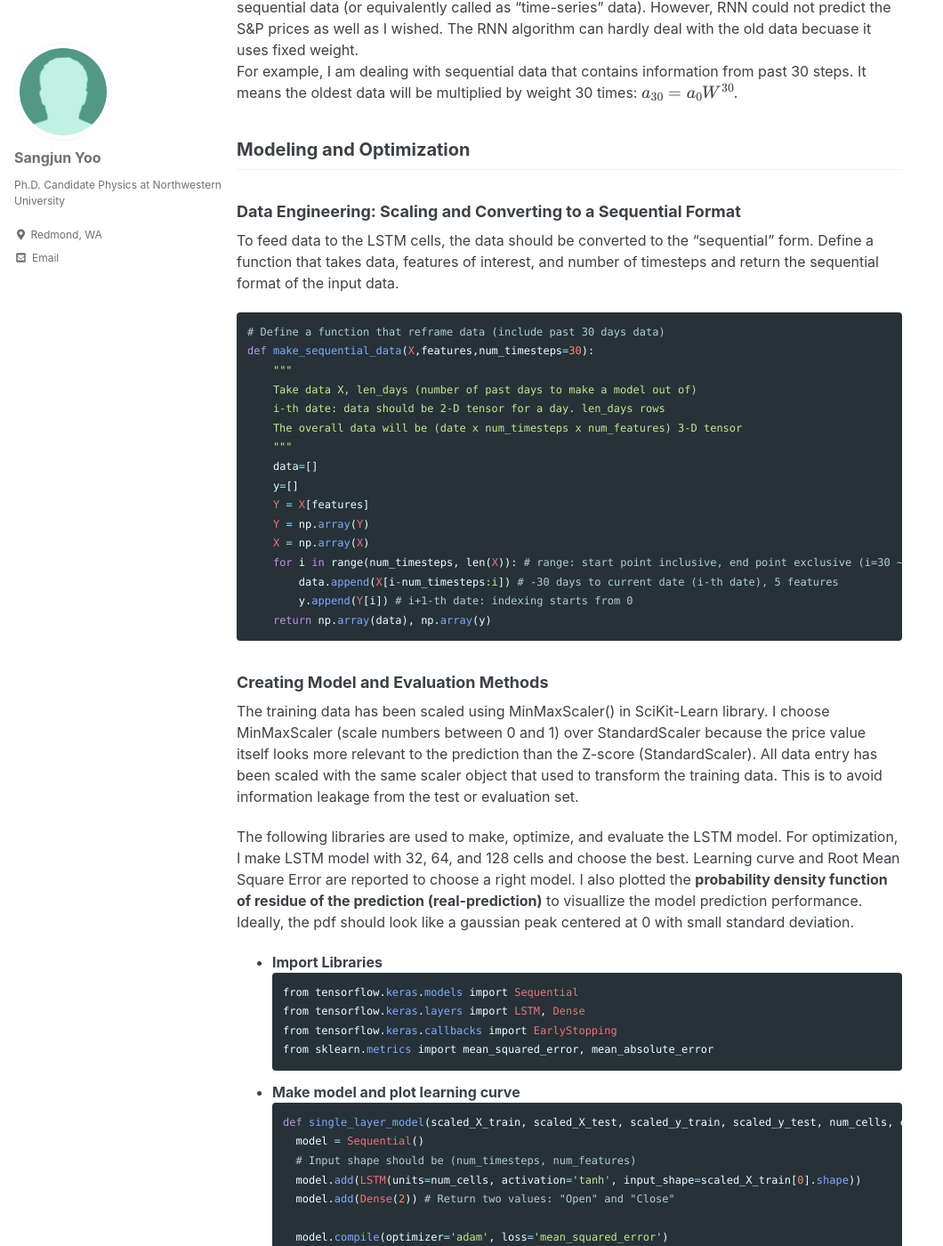
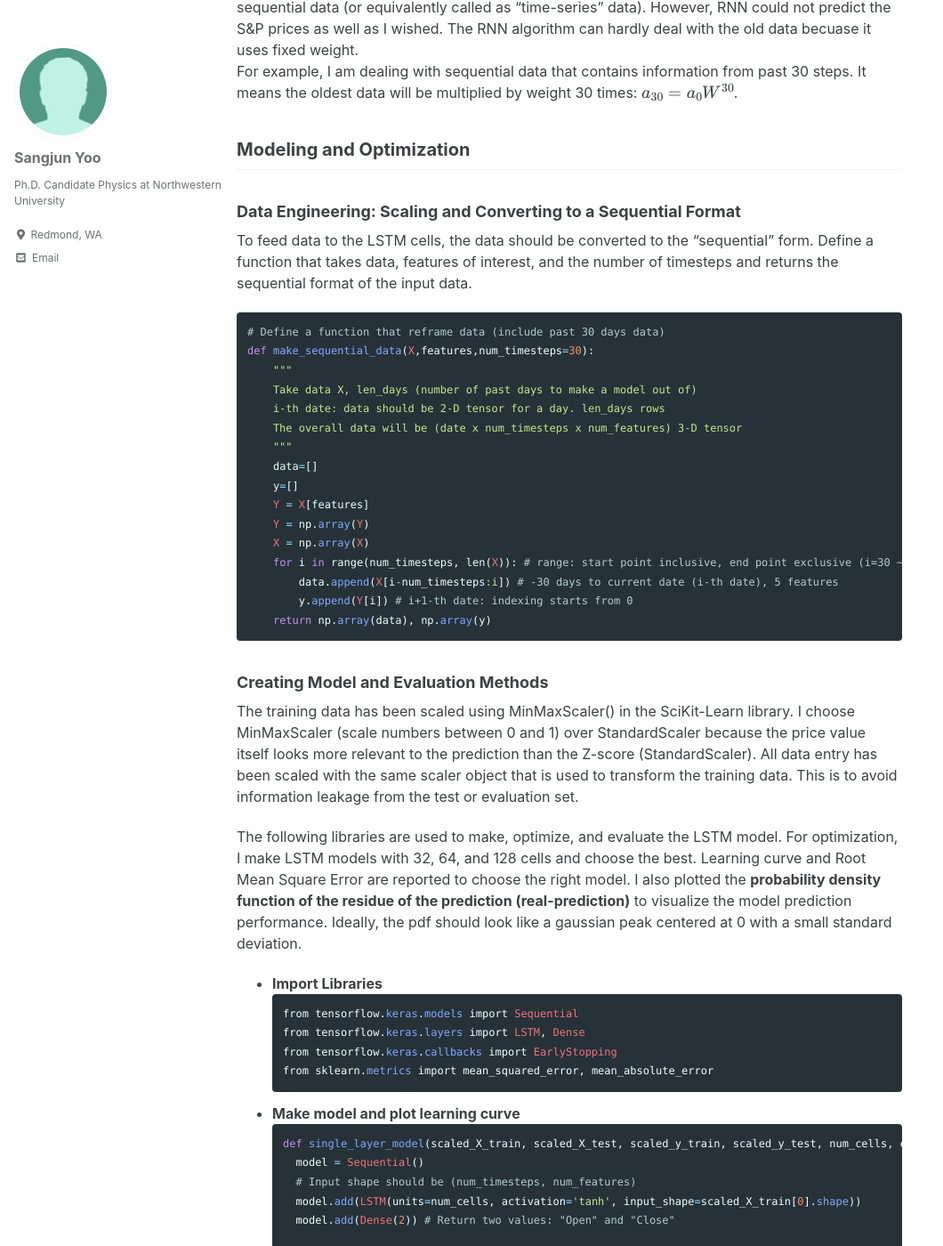
Before and after one commit to sangjunyoo-phd/sangjunyoo-phd.github.io, a Jekyll site: the page built from _pages/deeplearning.md, in a window 1280 px wide and 1400 px high, scrolled down 1249 px. Shown: the whole window at 89% size, without its empty margins (0-1060 px from the left). Built offline with Jekyll 4.4.1, drawn with Linux system fonts in a browser that asks for light colours; cached includes are drawn as plain includes.

Commit message:
Update deeplearning.md

````diff
--- a/_pages/deeplearning.md
+++ b/_pages/deeplearning.md
@@ -27,7 +27,7 @@ For example, I am dealing with sequential data that contains information from pa
 ## Modeling and Optimization
 
 ### Data Engineering: Scaling and Converting to a Sequential Format
-To feed data to the LSTM cells, the data should be converted to the "sequential" form. Define a function that takes data, features of interest, and number of timesteps and return the sequential format of the input data.
+To feed data to the LSTM cells, the data should be converted to the "sequential" form. Define a function that takes data, features of interest, and the number of timesteps and returns the sequential format of the input data.
 
 ```ruby
 # Define a function that reframe data (include past 30 days data)
@@ -49,9 +49,9 @@ def make_sequential_data(X,features,num_timesteps=30):
 ```
 
 ### Creating Model and Evaluation Methods
-The training data has been scaled using MinMaxScaler() in SciKit-Learn library. I choose MinMaxScaler (scale numbers between 0 and 1) over StandardScaler because the price value itself looks more relevant to the prediction than the Z-score (StandardScaler). All data entry has been scaled with the same scaler object that used to transform the training data. This is to avoid information leakage from the test or evaluation set.
+The training data has been scaled using MinMaxScaler() in the SciKit-Learn library. I choose MinMaxScaler (scale numbers between 0 and 1) over StandardScaler because the price value itself looks more relevant to the prediction than the Z-score (StandardScaler). All data entry has been scaled with the same scaler object that is used to transform the training data. This is to avoid information leakage from the test or evaluation set.
 
-The following libraries are used to make, optimize, and evaluate the LSTM model. For optimization, I make LSTM model with 32, 64, and 128 cells and choose the best. Learning curve and Root Mean Square Error are reported to choose a right model. I also plotted the __probability density function of residue of the prediction (real-prediction)__ to visuallize the model prediction performance. Ideally, the pdf should look like a gaussian peak centered at 0 with small standard deviation.
+The following libraries are used to make, optimize, and evaluate the LSTM model. For optimization, I make LSTM models with 32, 64, and 128 cells and choose the best. Learning curve and Root Mean Square Error are reported to choose the right model. I also plotted the __probability density function of the residue of the prediction (real-prediction)__ to visualize the model prediction performance. Ideally, the pdf should look like a gaussian peak centered at 0 with a small standard deviation.
 
 * __Import Libraries__
 ```ruby
````
